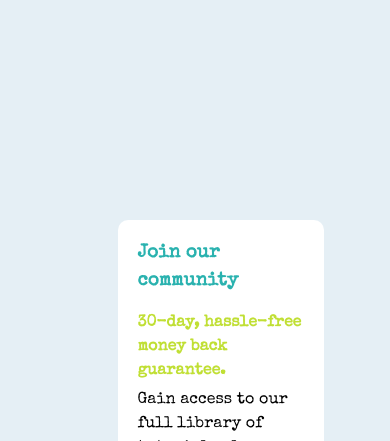
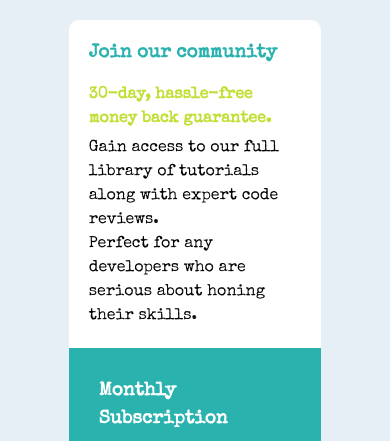
Before and after one commit to Mutuma-Gitonga/Single-Price-CSS-Grid-Frontend-mentor-project, a plain HTML site: page index.html in a window 390 px wide. Shown: the top 441 px of the page. Drawn offline with nearby package versions, Linux system fonts and the light colour scheme.

Commit message:
changes to media query on html and readme files

```diff
--- a/style.css
+++ b/style.css
@@ -91,11 +91,10 @@ body {
 }
 
 @media (max-width: 768px) {
-  .priceCard {
-    max-width: 375px;
+  .price-card {
     grid-template-columns: 1fr;
-    width: 100%;
-    /* repeat(1, minmax(300px, 1fr)); */
+    width: 75%;
+    margin: auto;
   }
 
   /* Code needed here to disable hover effect for small screens. */
```
Also changed, not shown: 1 other file.
